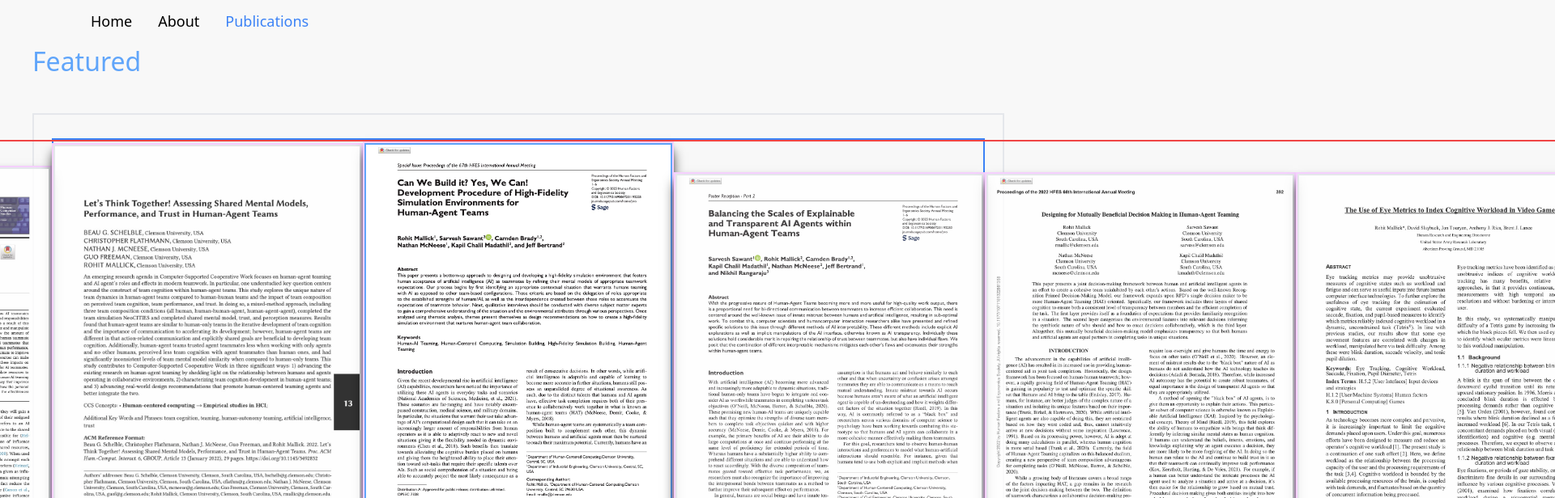
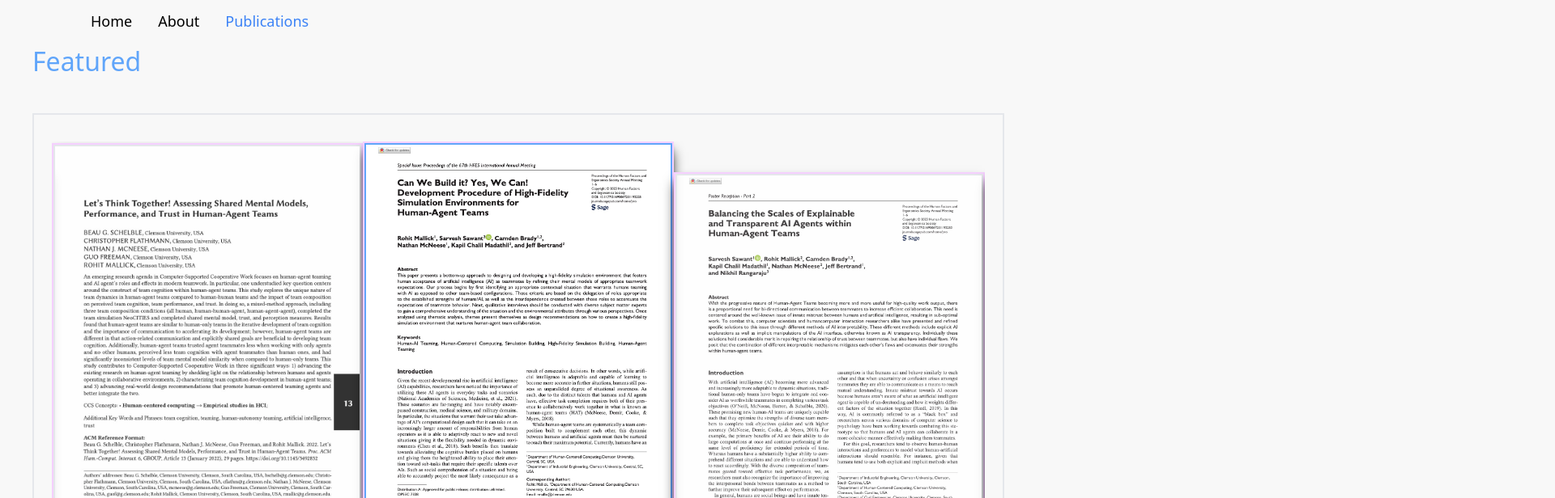
Before and after one commit to JaeGif/Rohit_Portfolio, a Next.js app: page /publications in a window 1280 px wide. Shown: the top 616 px of the page at 81% size, 1920 px wide, since content can reach past the window. Built offline with nearby package versions, Linux system fonts and the light colour scheme.

Commit message:
sliding feature working

```diff
--- a/src/components/slideshow/SlidingFeature.tsx
+++ b/src/components/slideshow/SlidingFeature.tsx
@@ -1,8 +1,10 @@
-import React, { useEffect, useState } from 'react';
+import React, { use, useEffect, useState } from 'react';
 import { motion, useAnimate } from 'framer-motion';
 import FeaturedElement from './FeaturedElement';
 import { PublicationType } from '@/types/data';
 import uniqid from 'uniqid';
+import LeftChevron from './LeftChevron';
+import RightChevron from './RightChevron';
 type SlidingFeatureProps = {
   data: PublicationType[];
 };
@@ -11,36 +13,37 @@ function SlidingFeature({ data }: SlidingFeatureProps) {
   // opacity also needs to be smaller
   const [scope, animate] = useAnimate();
   const [current, setCurrent] = useState(Math.floor(data.length / 2));
+  const [translateX, setTranslateX] = useState(0);
+
   const handleChangeIndex = (clickedIndex: number) => {
-    console.log(clickedIndex, current, data.length);
     if (clickedIndex === current) return;
-    if (
-      clickedIndex === 0 ||
-      current === 0 ||
-      current === 1 ||
-      clickedIndex === data.length - 1 ||
-      current === data.length - 1
-    ) {
-      console.log('restricted');
-      return setCurrent(clickedIndex);
-    }
+
     const distance = current - clickedIndex;
-    console.log('translating', distance);
 
     const travel = distance * 30;
-    console.log(distance);
-    animate(scope.current, { x: `${travel}vw` });
+    setTranslateX((prev) => prev + travel);
     setCurrent(clickedIndex);
   };
-  useEffect(() => {
-    console.log(current);
-  }, [current]);
+
+  const incIndex = () => {
+    if (current !== data.length - 1) {
+      setTranslateX((prev) => prev + 30);
+      setCurrent((prev) => prev + 1);
+    }
+  };
+  const decIndex = () => {
+    if (current !== 0) {
+      setTranslateX((prev) => prev - 30);
+      setCurrent((prev) => prev - 1);
+    }
+  };
+
   return (
     <span className='w-full h-full flex justify-center items-center border-2'>
-      <div className='flex justify-center items-center border-blue-500 border-2 w-[90vw]'>
+      <div className='flex justify-center items-center w-[90vw] overflow-hidden'>
         <motion.div
-          ref={scope}
-          className='border-2 border-red-500 flex justify-center w-fit items-center'
+          animate={{ x: `${translateX}vw` }}
+          className='flex justify-center w-fit items-center'
         >
           {data.map((publication, i) => (
             <div
```
